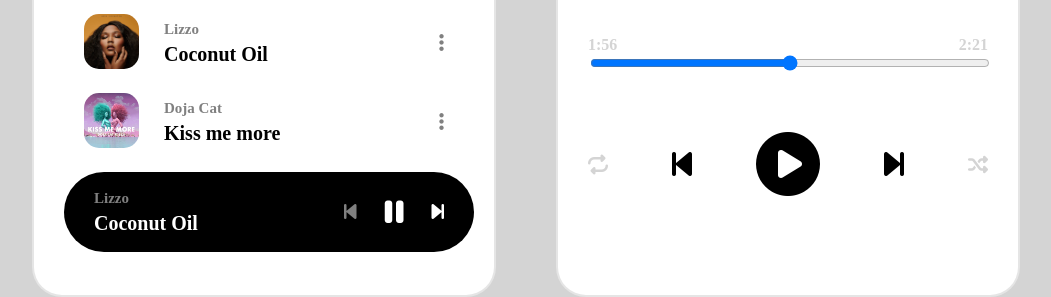
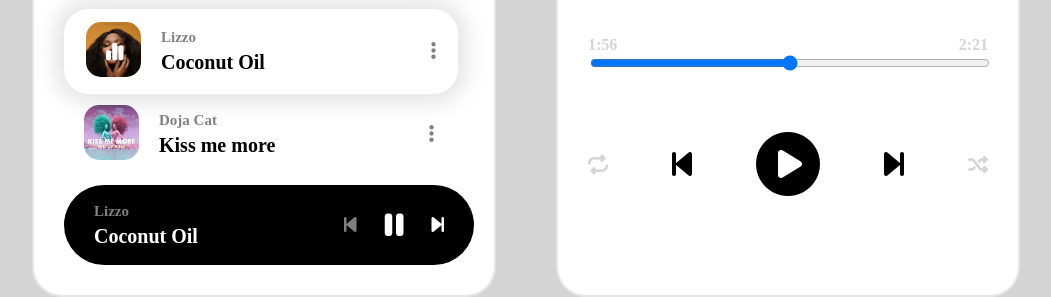
Before and after one commit to NoahKoo/Music-Play-list, a plain HTML site: page index.html in a window 1280 px wide. Shown: the part 543-840 px from the top of the page, without its empty margins (114-1165 px from the left). Drawn offline with Linux system fonts and the light colour scheme.

Commit message:
correcting

```diff
--- a/CSS/main.css
+++ b/CSS/main.css
@@ -1,9 +1,24 @@
 .a__main__box {
-  margin: 10px 20px 10px 20px;
+  padding: 0 20px 0 20px;
+  width: 350px;
+  height: 300px;
   display: flex;
   justify-content: space-between;
   align-items: center;
   background-color: white;
+}
+
+.a__main__position__box {
+  position: relative;
+  border-radius: 25px;
+  border: 2px solid white;
+  box-shadow: 0 0 20px 10px rgba(0, 0, 0, 0.1);
+}
+
+.a__main__position__box__beat {
+  position: absolute;
+  left: 40px;
+  color: white;
 }
 
 .a__main__img {
--- a/index.html
+++ b/index.html
@@ -49,7 +49,7 @@
           <i class="fa-solid fa-ellipsis-vertical fa-lg a__main__ellipsis"></i>
         </div>
       </div>
-      <div class="a__main__box">
+      <div class="a__main__box a__main__position__box">
         <div>
           <img class="a__main__img" src="image/1.png" alt="a__911" />
         </div>
@@ -60,6 +60,9 @@
         <div>
           <i class="fa-solid fa-ellipsis-vertical fa-lg a__main__ellipsis"></i>
         </div>
+        <i
+          class="fa-solid fa-chart-simple fa-lg a__main__position__box__beat"
+        ></i>
       </div>
       <div class="a__main__box">
         <div>
```
